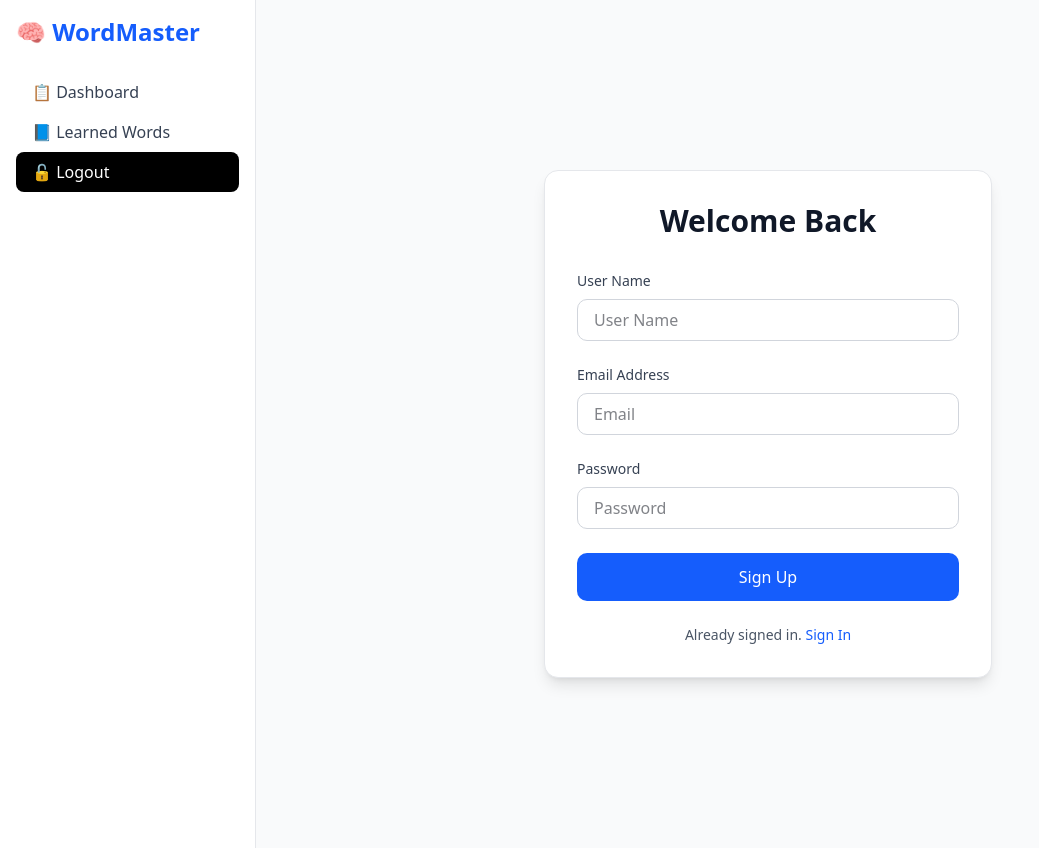
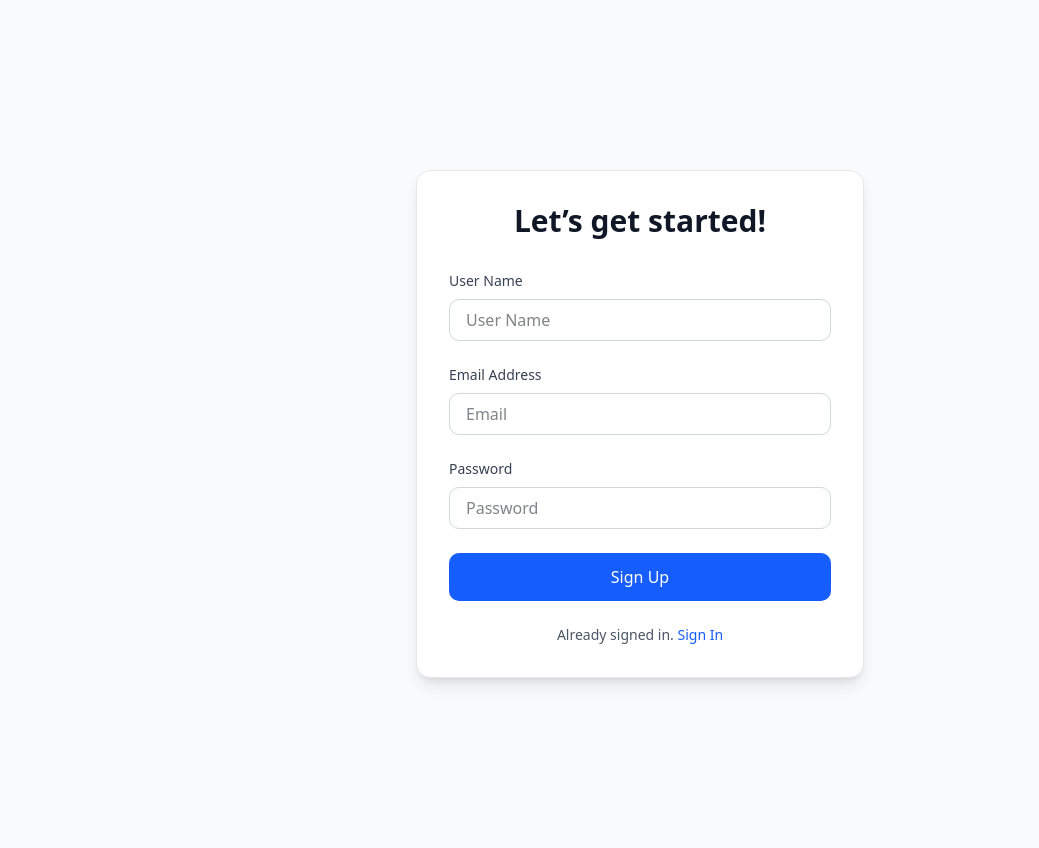
Before and after one commit to dushyantpant5/vocab, a Next.js app: page /signUp in a window 1280 px wide. Shown: the whole page, without its empty margins (0-1039 px from the left). Built offline with nearby package versions, Linux system fonts and the light colour scheme.

Commit message:
fixed sidebar view , fixed sign up page, fixed sidebar name

```diff
--- a/src/app/(protected)/layout.tsx
+++ b/src/app/(protected)/layout.tsx
@@ -1,3 +1,5 @@
+import MobileSidebar from "@/components/MobileSidebar";
+import Sidebar from "@/components/server-components/Sidebar";
 import { getUserId } from "@/helpers/auth"
 import { redirect } from "next/navigation"
 
@@ -9,7 +11,15 @@ export default async function ProtectedLayout({ children }: { children: React.Re
         redirect("/signIn")
     }
     else {
-        return <>{children}</>
+        return <>
+            <div className="flex min-h-screen">
+                <Sidebar />
+                <MobileSidebar />
+                <section className="flex-1 p-6 bg-gray-50">
+                    {children}
+                </section>
+            </div>
+        </>
     }
 
 }
--- a/src/app/layout.tsx
+++ b/src/app/layout.tsx
@@ -1,7 +1,4 @@
-import MobileSidebar from "@/components/MobileSidebar";
 import "./globals.css"; // Import global styles
-
-import Sidebar from '@/components/server-components/Sidebar'; // Import the Sidebar component
 import { ReactNode } from 'react';
 
 export default function Layout({ children }: { children: ReactNode }) {
@@ -15,8 +12,6 @@ export default function Layout({ children }: { children: ReactNode }) {
 
       <body className="bg-gray-100">
         <div className="flex min-h-screen">
-          <Sidebar />
-          <MobileSidebar />
           <section className="flex-1 p-6 bg-gray-50">
             {children}
           </section>
--- a/src/app/signUp/page.tsx
+++ b/src/app/signUp/page.tsx
@@ -4,7 +4,7 @@ import { useRouter } from "next/navigation";
 
 const SignUpPage = () => {
     const router = useRouter();
-    const [username , setUsername] = useState("");
+    const [username, setUsername] = useState("");
     const [email, setEmail] = useState("");
     const [password, setPassword] = useState("");
     const [error, setError] = useState<string | null>(null);
@@ -22,7 +22,7 @@ const SignUpPage = () => {
                     "Content-Type": "application/json",
                 },
                 credentials: "include",
-                body: JSON.stringify({ username , email, password }),
+                body: JSON.stringify({ username, email, password }),
             });
 
             const data = await response.json();
@@ -48,7 +48,7 @@ const SignUpPage = () => {
     return (
         <div className="min-h-screen flex items-center justify-center bg-gray-50 px-6 py-12">
             <div className="w-full max-w-md bg-white rounded-xl shadow-lg p-8 border border-gray-200">
-                <h2 className="text-3xl font-bold text-center text-gray-900 mb-8">Welcome Back</h2>
+                <h2 className="text-3xl font-bold text-center text-gray-900 mb-8">Let’s get started!</h2>
                 <form onSubmit={handleSignUp} className="space-y-6">
                     <div>
                         <label className="block text-sm font-medium text-gray-700" htmlFor="email">
--- a/src/components/MobileSidebar.tsx
+++ b/src/components/MobileSidebar.tsx
@@ -10,7 +10,12 @@ export default function MobileTopBar() {
         <div className="lg:hidden">
             {/* Mobile Top Bar */}
             <div className="bg-white shadow-md fixed top-0 left-0 w-full z-50 px-4 py-2 flex items-center justify-between">
-                <h2 className="text-xl font-bold text-blue-600">🧠 WordMaster</h2>
+
+                <Link href="/">
+                    <h2 className="text-xl font-bold text-blue-600 cursor-pointer hover:bg-blue-100 rounded-md transition px-2 py-1">
+                        Vocab
+                    </h2>
+                </Link>
 
                 {/* Navbar Links */}
                 <div className="space-x-4">
--- a/src/components/server-components/Sidebar.tsx
+++ b/src/components/server-components/Sidebar.tsx
@@ -4,23 +4,28 @@ import Link from 'next/link';
 const navLinks = [
     { href: '/dashboard', label: '📋 Dashboard' },
     { href: '/learned', label: '📘 Learned Words' },
-    {href: '/logout', label: '🔓 Logout' }
+    { href: '/logout', label: '🔓 Logout' }
 ];
 
 export default function Sidebar() {
     return (
         <aside className="w-64 bg-white shadow-md border-r border-gray-200 p-4 hidden lg:block">
-            <h2 className="text-2xl font-bold text-blue-600 mb-6">🧠 WordMaster</h2>
+
+            <Link href="/">
+                <h2 className="text-2xl font-bold text-blue-600 mb-6 cursor-pointer hover:bg-blue-100 rounded-md transition px-2 py-1">
+                    Vocab
+                </h2>
+            </Link>
             <nav className="space-y-2">
                 {navLinks.map((link) => (
-                    link.label.includes('🔓 Logout')?
+                    link.label.includes('🔓 Logout') ?
                         (
                             <Link key={link.href} href={link.href}>
                                 <div className="block w-full text-left px-4 py-2 rounded-md cursor-pointer font-medium text-white bg-black hover:bg-gray-800 transition">
                                     <button>{link.label}</button>
                                 </div>
                             </Link>
-                    ):
+                        ) :
                         (
                             <Link key={link.href} href={link.href}>
                                 <div className="block px-4 py-2 rounded-md cursor-pointer font-medium text-gray-700 hover:bg-blue-100 transition">
```
Lines whose indentation alone changed are shown as unchanged.
